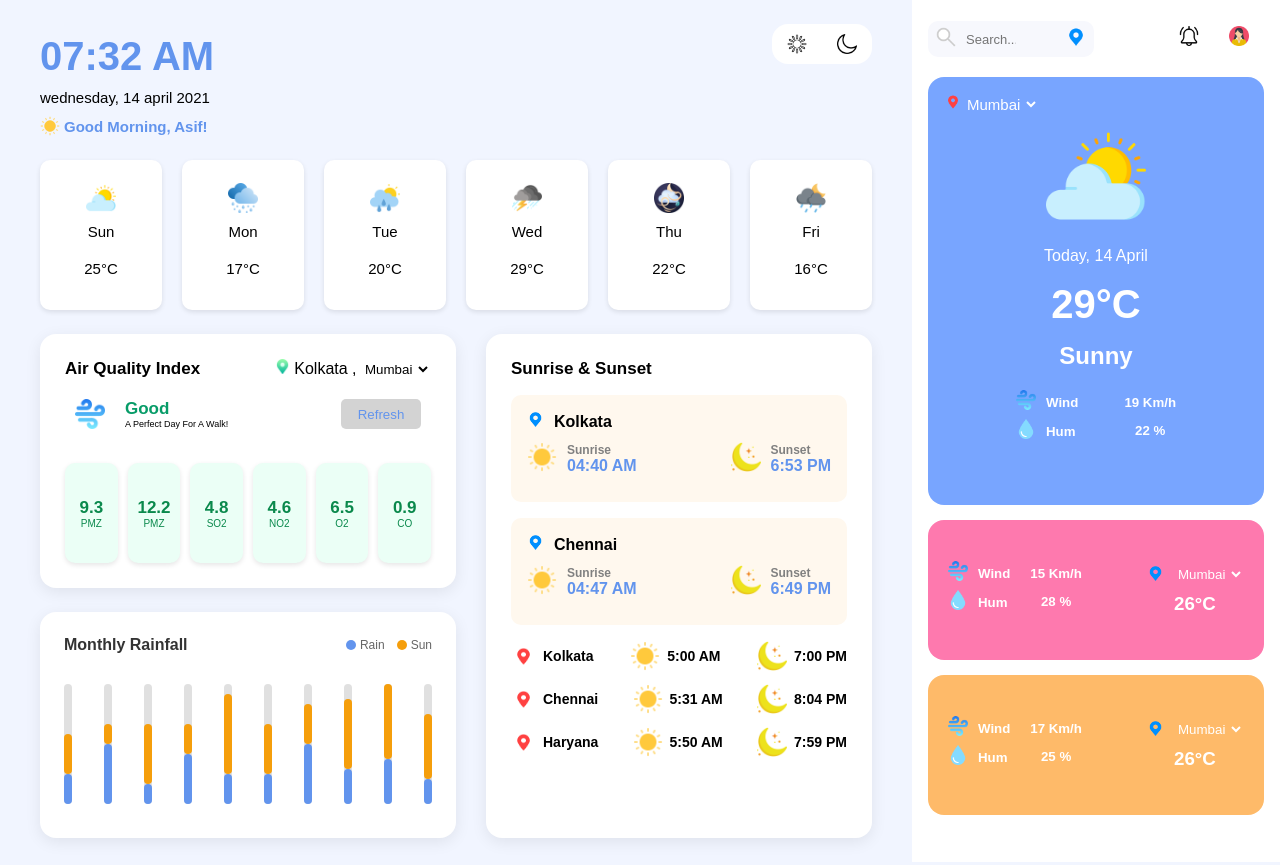
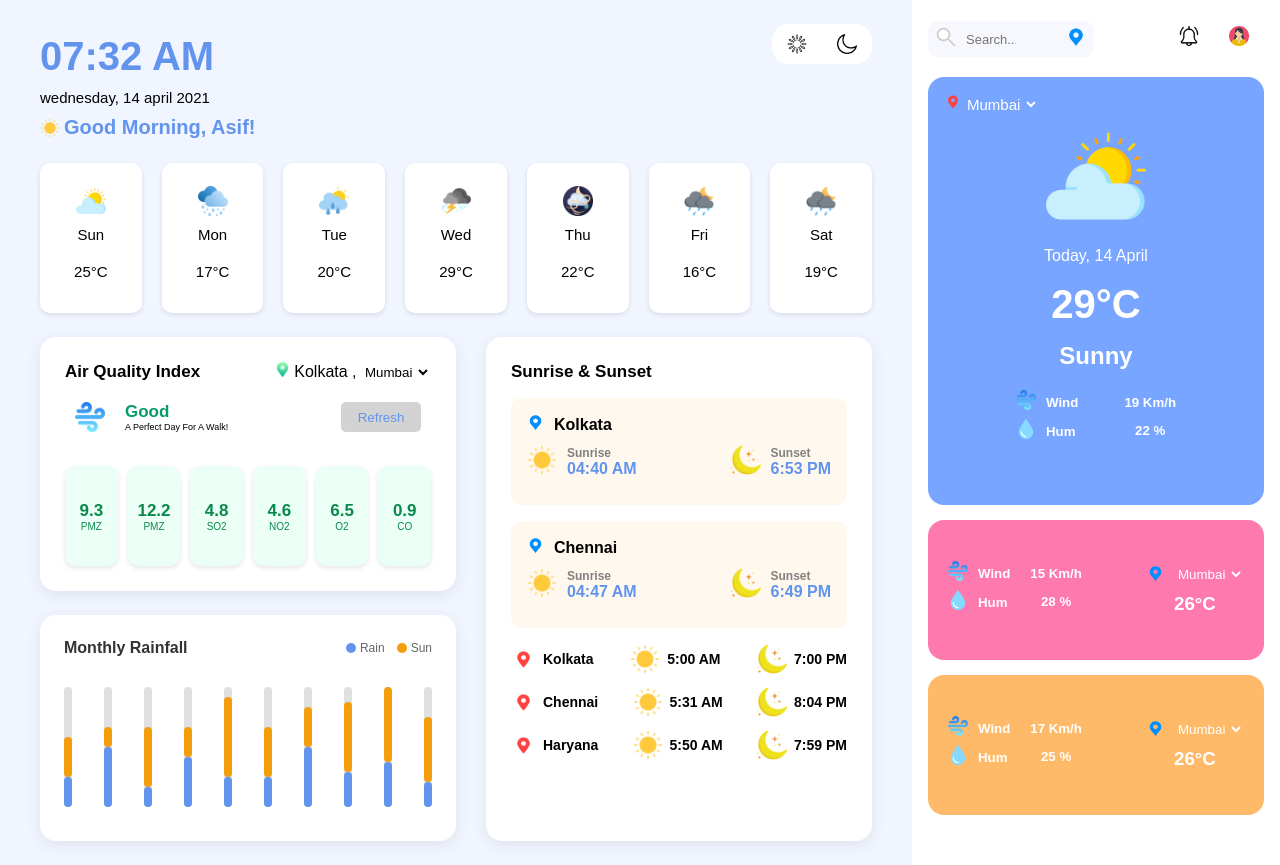
Before and after one commit to sweata-biswas1810/weather-ui, a plain HTML site: page index.html in a window 1280 px wide. Drawn offline with Linux system fonts and the light colour scheme.

Commit message:
Update index.html

```diff
--- a/index.html
+++ b/index.html
@@ -20,7 +20,7 @@
                             <img id="sun" src="sun (2).png" alt="weather icon">
                         </div>
                         <div id="sun_heading">
-                            <h2 style="font-size: 15px;">Good Morning, Asif!</h2>
+                            <h2 style="font-size: 20px;">Good Morning, Asif!</h2>
                         </div>
                     </div>
                 </div>
@@ -65,6 +65,11 @@
                     <img class="weather_icon" src="rain.png" alt="weather icon">
                     <p>Fri</p>
                     <p>16°C</p>
+                </div>
+                <div class="weekly_weather">
+                    <img class="weather_icon" src="rain.png" alt="weather icon">
+                    <p>Sat</p>
+                    <p>19°C</p>
                 </div>
             </div>
             <div id="container">
```
